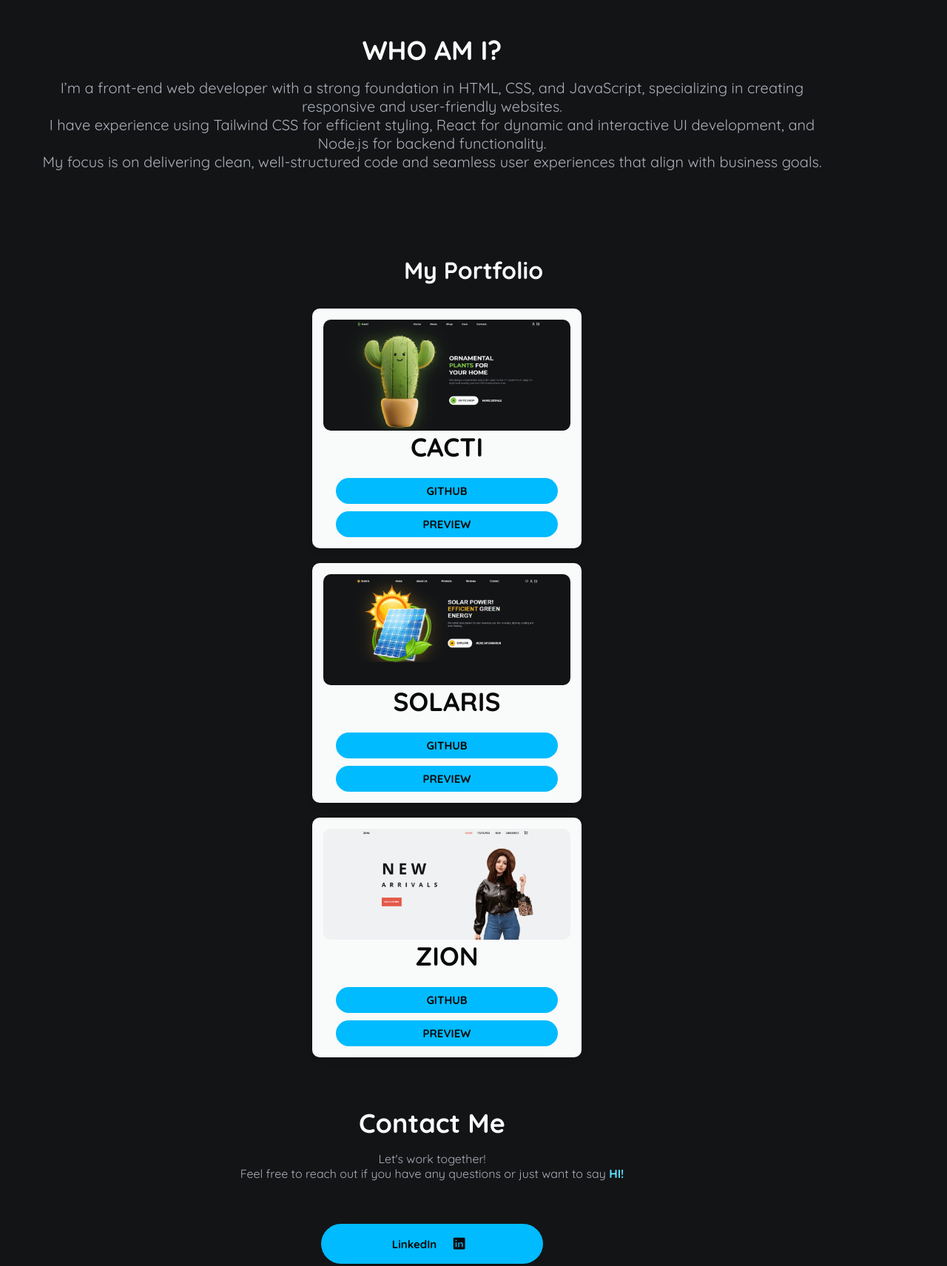
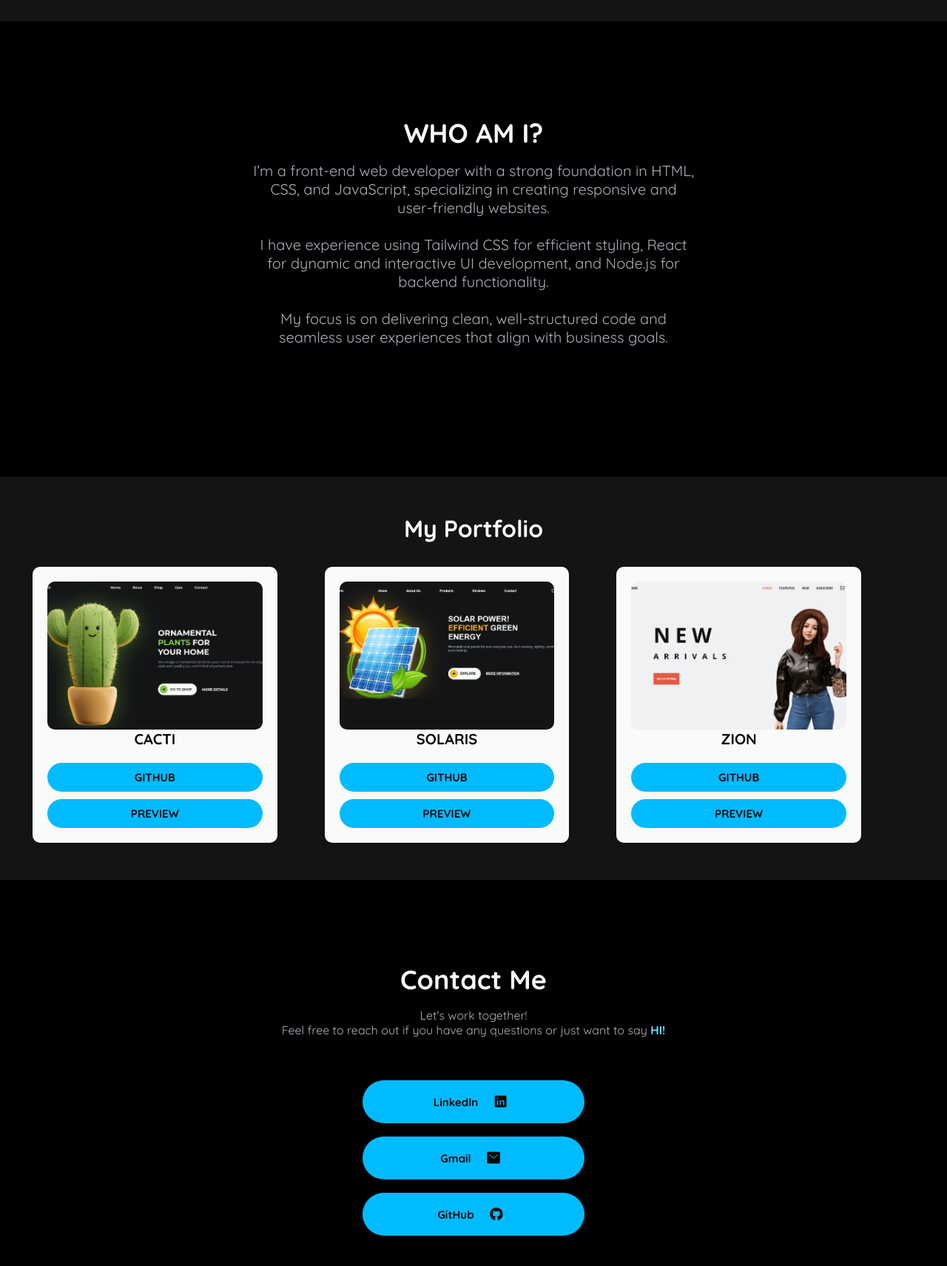
Before and after one commit to ProximaD/my_portfolio_2, a plain HTML site: page index.html in a window 1280 px wide. Shown: the part 399-2110 px from the top of the page at 74% size. Drawn offline with nearby package versions, Linux system fonts and the light colour scheme.

Commit message:
Portfolio section 1152px responsiveness

```diff
--- a/css/style.css
+++ b/css/style.css
@@ -204,7 +204,7 @@ img {
   position: absolute;
   width: 100%;
   height: 100%;
-  background-color: hsla(192, 100%, 50%, 0.2);
+  background-color: hsla(180, 13%, 3%, 0.2);
   backdrop-filter: blur(16px);
   -webkit-backdrop-filter: blur(16px);
   top: 0;
@@ -223,7 +223,7 @@ img {
 
 .home__img {
   width: 100%;
-  max-width: 300px; /* Set a maximum width for the image */
+  max-width: 300px;
   height: 300px;
   border-radius: 50%;
   object-fit: cover;
@@ -233,6 +233,7 @@ img {
 }
 
 .home__data {
+  margin-top: 2rem;
   text-align: center;
 }
 
@@ -277,17 +278,16 @@ img {
 }
 
 
-.button span {
-  padding: .5rem;
-  font-size: 1.25rem;
-  border-radius: 50%;
+/*=================================== ABOUT =======================================*/
+.about {
   display: flex;
+  justify-content: center;
   align-items: center;
-  justify-content: center;
-  transition: transform .4s;
+  padding: 6rem 2rem;
+  position: relative;
+  background-color: #000000;
 }
 
-/*=================================== ABOUT =======================================*/
 .about__container {
   display: flex;
   flex-direction: column;
@@ -378,6 +378,15 @@ img {
 
 
 /*=========================== CONTACT ========================================*/
+.contact {
+  display: flex;
+  justify-content: center;
+  align-items: center;
+  padding: 6rem 2rem;
+  position: relative;
+  background-color: #000000;
+}
+
 .contact__container{
     padding-top: 2.5rem;
     row-gap: 2rem;
@@ -585,19 +594,65 @@ img {
 
   .home__img {
     width: 50%;
-    max-width: 300px; /* Set a maximum width for the image */
+    max-width: 300px;
     height: 300px;
-    margin-top: 4rem; /* Remove margin-top for better alignment */
+    margin-top: 4rem;
   }
 
   .home__data {
-    text-align: left; /* Align text to the left for better readability */
+    text-align: left;
   }
 
   .home__buttons {
     flex-direction: row;
     gap: 1rem;
   }
+
+  .about__container {
+    display: flex;
+    flex-direction: row;
+    justify-content: center;
+    align-items: center;
+    padding: 2rem;
+    max-width: 1200px; /
+    margin: 0 auto;
+    gap: 2rem;
+  }
+
+  .about__data {
+    text-align: center;
+    flex: 1;
+    max-width: 600px;
+  }
+
+  .about__description {
+    font-size: var(--h2-font-size);
+    flex: 1;
+    max-width: 600px;
+    text-align: center;
+  }
+
+  .portfolio__container {
+    grid-template-columns: repeat(3, 1fr);
+    gap: 4rem;
+  }
+
+  .portfolio__item {
+    padding: 20px;
+  }
+
+  .portfolio__img {
+    height: 200px;
+  }
+
+  .portfolio__title {
+    font-size: var(--h2-font-size);
+  }
+
+  .button {
+    padding: 10px 20px;
+  }
+
 }
 
 
--- a/index.html
+++ b/index.html
@@ -81,8 +81,8 @@
 
                     <p class="about__description">
                         I’m a front-end web developer with a strong foundation in HTML, CSS, and JavaScript, specializing in creating responsive and user-friendly websites.<br>
-                        I have experience using Tailwind CSS for efficient styling, React for dynamic and interactive UI development, and Node.js for backend functionality. <br>
-                        My focus is on delivering clean, well-structured code and seamless user experiences that align with business goals.
+                        <br>I have experience using Tailwind CSS for efficient styling, React for dynamic and interactive UI development, and Node.js for backend functionality. <br>
+                        <br>My focus is on delivering clean, well-structured code and seamless user experiences that align with business goals.
                     </p>
             </div>
             </div>
```
Also changed, not shown: 1 other file.
